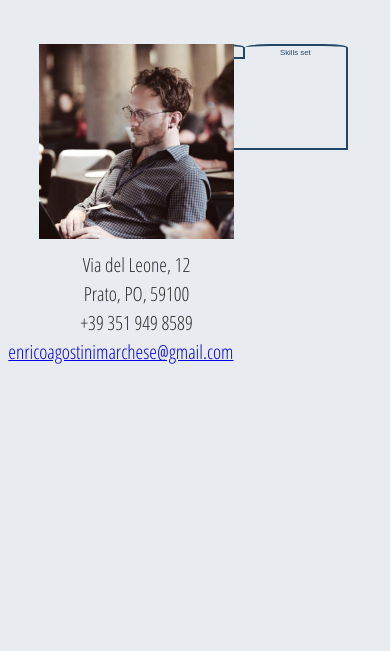
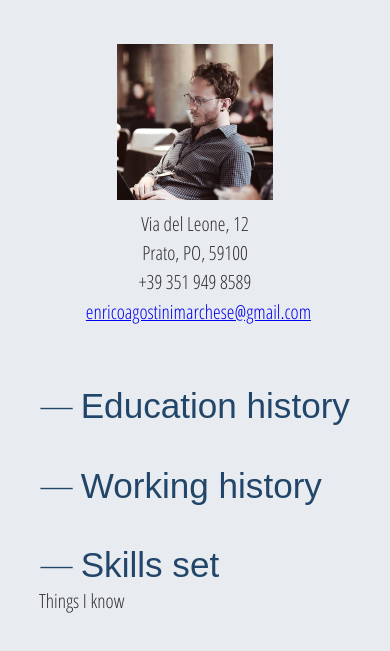
Before and after one commit to eamarchese/cv, a plain HTML site: page index.html in a window 390 px wide. Both pictures are taken after a click on the button "Skills set". Shown: the part 71-722 px from the top of the page. Drawn offline with nearby package versions, Linux system fonts and the light colour scheme.

Commit message:
central section media queries

```diff
--- a/css/css.css
+++ b/css/css.css
@@ -82,8 +82,18 @@ div.businessInformationSection > p {
   margin-bottom: 15%;
 }
 
+div.businessInformationSection > p > strong {
+  font-weight: inherit;
+}
 
 /* central section */
+
+/* Display none the section for mobile devices */
+
+section.history_mobile {
+  display: none;
+}
+
 section.history {
   display: grid;
   grid-template-columns: 33% 33% 33%;
@@ -153,6 +163,7 @@ button {
   aside {
     width: 50%;
     margin: 0 auto;
+    position: inherit;
   }
 
   p {
@@ -164,7 +175,37 @@ button {
     margin-left: -8rem;
   }
 
+ /* Central section for mobile devices */
+
   section.history {
-    margin-left: auto;
+    display: none;
   }
+
+  section.history_mobile {
+    display: block;
+  }
+
+  div.title {
+    text-align: left;
+    border: none;
+    padding-top: 10%;
+  }
+
+  div.title:first-child {
+    border: none;
+  }
+
+  span.list_alike_element {
+    font-size: 9rem;
+  }
+
+  button {
+      font-size: 9rem;
+  }
+
+  div.content {
+    display: none;
+  }
+
+
 }
--- a/index.html
+++ b/index.html
@@ -28,7 +28,7 @@
           <p>Via del Leone, 12<br />
           Prato, PO, 59100<br />
           +39 351 949 8589<br />
-          <a class="mailAdress" href="mailto:enricoagostinimarchese@gmail.com" alt="Mail me at enricoagostinimarchese@gmail.com">enricoagostinimarchese@gmail.com</a>
+          <strong><a class="mailAdress" href="mailto:enricoagostinimarchese@gmail.com" alt="Mail me at enricoagostinimarchese@gmail.com">enricoagostinimarchese@gmail.com</a></strong>
           </p>
         </div>
         <div class="socialInformation">
@@ -61,6 +61,34 @@
           </p>
         </div>
       </section>
+      <!-- Information section developed for mobile devices -->
+      <section class="history_mobile">
+        <div class="education_mobile title">
+          <span class="list_alike_element">— </span><button id="education_mobile_button">Education history</button>
+        </div>
+        <div class="education_mobile content">
+          <p>
+            Things I learned
+          </p>
+        </div>
+        <div class="working_mobile title">
+          <span class="list_alike_element">— </span><button id="working_mobile_button">Working history</button>
+        </div>
+        <div class="working_mobile content">
+          <p>
+            Things I did
+          </p>
+        </div>
+        <div class="skills_mobile title">
+          <span class="list_alike_element">— </span><button id="skills_mobile_button">Skills set</button>
+        </div>
+        <div class="skills_mobile content">
+          <p>
+            Things I know
+          </p>
+        </div>
+      </section>
+
     </div>
 </body>
 </html>
--- a/js/functions.js
+++ b/js/functions.js
@@ -23,4 +23,35 @@ $( document ).ready(function() {
     $('.working.title').css('border-bottom', '2px #224669 solid');
     $('.skills.title').css('border-bottom', '2px #224669 solid');
   });
+  $('#education_mobile_button').click(function() {
+    $(".education_mobile.content").toggle(function(e) {
+        if ($(this).is(":visible")) {
+            $(".education_mobile.content").show();
+        }
+        else {
+            $(".education_mobile.content").hide();
+        };
+    });
+  });
+  $('#working_mobile_button').click(function() {
+    $(".working_mobile.content").toggle(function(e) {
+        if ($(this).is(":visible")) {
+            $(".working_mobile.content").show();
+        }
+        else {
+            $(".working_mobile.content").hide();
+        };
+    });
+  });
+  $('#skills_mobile_button').click(function() {
+    $(".skills_mobile.content").toggle(function(e) {
+        if ($(this).is(":visible")) {
+            $(".skills_mobile.content").show();
+        }
+        else {
+            $(".skills_mobile.content").hide();
+        };
+    });
+  });
+
 });
```
